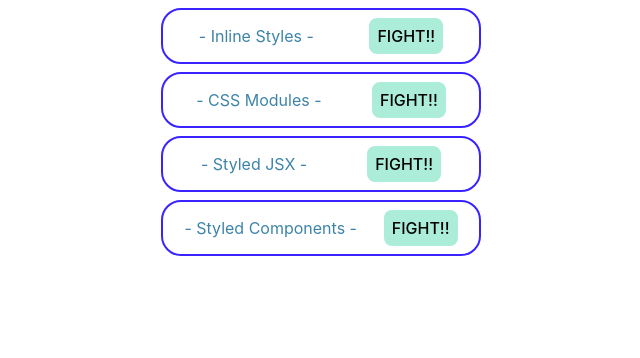
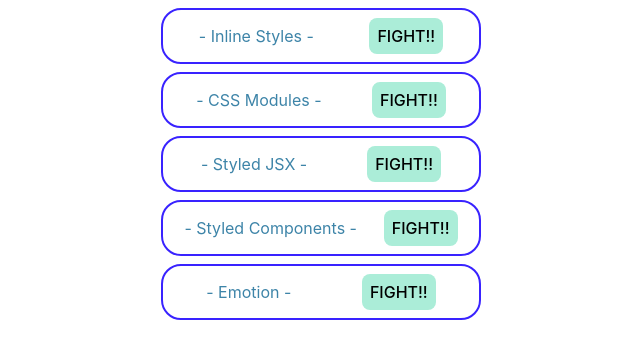
Before and after one commit to kainni07/vite-project, a React (Vite) app: page / in a window 1280 px wide. Shown: the top 358 px of the page, without its empty margins (319-959 px from the left). Built offline with nearby package versions, Linux system fonts and the light colour scheme.

Commit message:
4-17 Emotion

```diff
--- a/package.json
+++ b/package.json
@@ -10,6 +10,8 @@
     "preview": "vite preview"
   },
   "dependencies": {
+    "@emotion/react": "^11.13.3",
+    "@emotion/styled": "^11.13.0",
     "react": "^18.3.1",
     "react-dom": "^18.3.1",
     "styled-components": "^6.1.13",
--- a/src/App.jsx
+++ b/src/App.jsx
@@ -2,6 +2,7 @@
 import { CssModules } from "./components/CssModules";
 import { StyledJsx } from "./components/StyledJsx";
 import { StyledComponents } from "./components/StyledComponents";
+import { Emotion } from "./components/Emotion";
 
 function App() {
   return (
@@ -10,6 +11,7 @@
       <CssModules />
       <StyledJsx />
       <StyledComponents />
+      <Emotion />
     </div>
   );
 }
--- /dev/null
+++ b/src/components/Emotion.jsx
@@ -0,0 +1,40 @@
+/** @jsxRuntime classic */
+/** @jsx jsx */
+import { jsx, css } from "@emotion/react";
+import styled from "@emotion/styled";
+
+export const Emotion = () => {
+  const containerStyle = css`
+    border: solid 2px #3923ff;
+    border-radius: 20px;
+    padding: 8px;
+    margin: 8px;
+    display: flex;
+    justify-content: space-around;
+    align-items: center;
+    width: 300px;
+  `;
+  const titleStyle = css({
+    margin: 0,
+    color: "#3d84a8"
+  });
+
+  return (
+    <div css={containerStyle}>
+      <p css={titleStyle}>- Emotion -</p>
+      <Button>FIGHT!!</Button>
+    </div>
+  );
+};
+
+const Button = styled.button`
+  background-color: #abedd8;
+  border: none;
+  padding: 8px;
+  border-radius: 8px;
+  &:hover {
+    background-color: #46cdcf;
+    color: #fff;
+    cursor: pointer;
+  }
+`;
```
Also changed, not shown: 1 other file (tests, documents, lock files or other folders).
